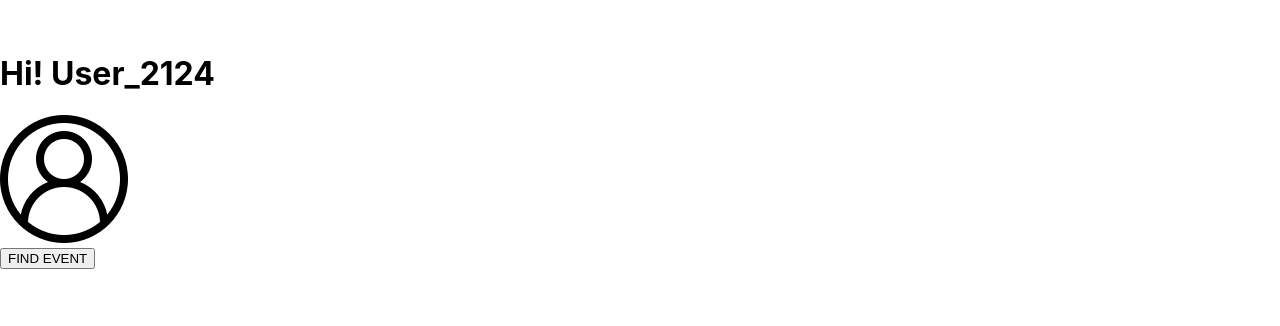
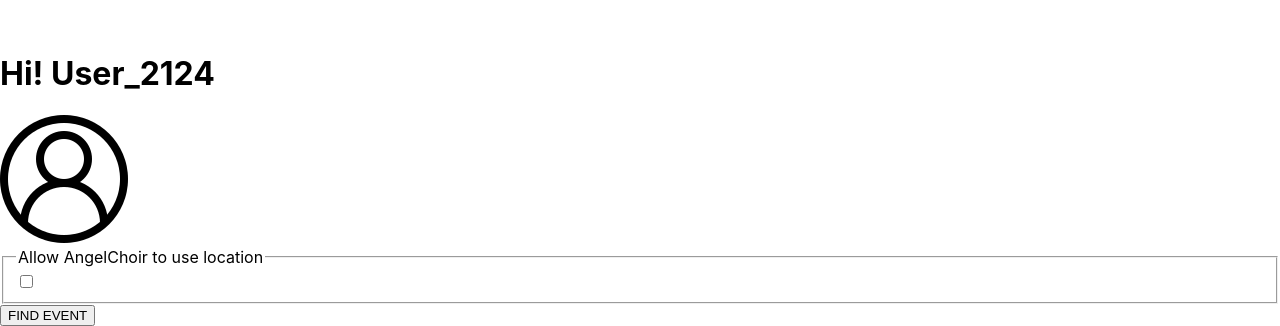
Before and after one commit to GuiltyDogg/angelchoir2, a React (Create React App) app: page / in a window 1280 px wide. Shown: the part 2971-3297 px from the top of the page. Before the commit the page ends 3240 px from the top, so only its background shows below. Built offline with nearby package versions, Linux system fonts and the light colour scheme.

Commit message:
Added Avatar

```diff
--- /dev/null
+++ b/src/design/atoms/checkbox/index.js
@@ -0,0 +1,14 @@
+function Checkbox() {
+  return (
+    <div>
+      <fieldset>
+        <legend>Allow AngelChoir to use location</legend>
+        <div>
+          <input type="checkbox" />
+        </div>
+      </fieldset>
+    </div>
+  );
+}
+
+export default Checkbox;
--- a/src/pages/settings/index.js
+++ b/src/pages/settings/index.js
@@ -1,12 +1,14 @@
 import Logo from "../../design/atoms/logo";
 import Button from "../../design/atoms/button";
 import Avatar from "../../design/atoms/avatar";
+import Checkbox from "../../design/atoms/checkbox";
 
 function Settings() {
   return (
     <div>
       <Logo></Logo>
       <Avatar></Avatar>
+      <Checkbox></Checkbox>
       <Button></Button>
     </div>
   );
```
